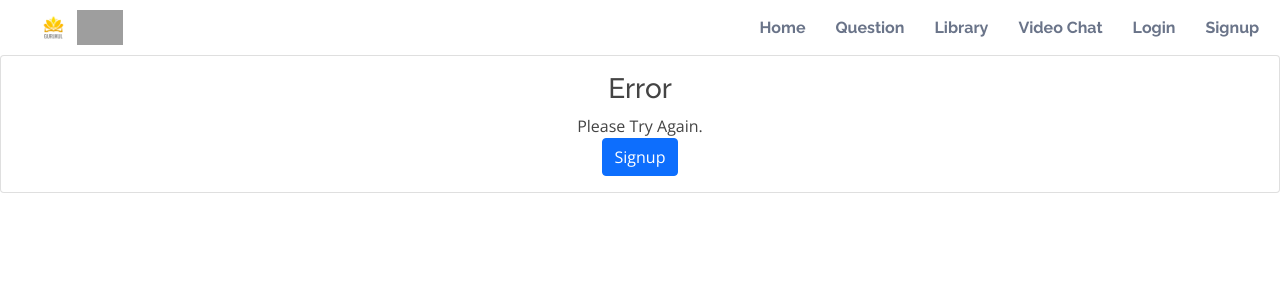
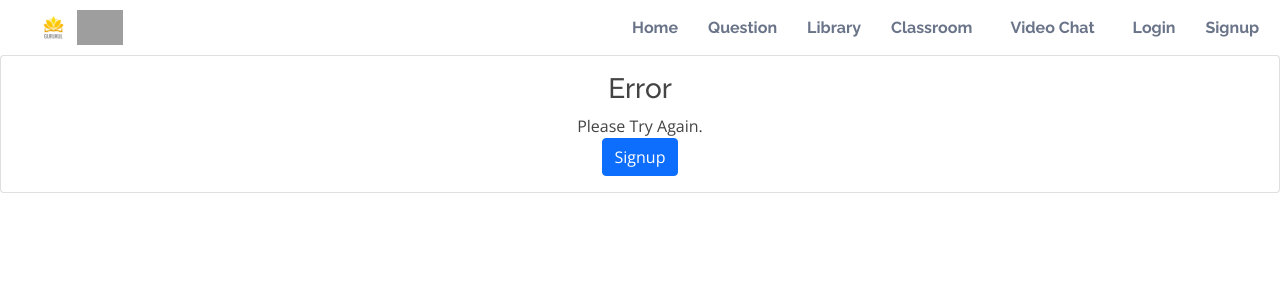
Before and after one commit to belelaritra/Gurukul, a Django app: page /error/ in a window 1280 px wide. Shown: the top 300 px of the page. Run offline with Django 3.2, Linux system fonts and the light colour scheme; some libraries are stand-ins or nearby versions; grey boxes are pictures that could not be loaded.

Commit message:
Classroom and Conference added un navbar

```diff
--- a/templates/base.html
+++ b/templates/base.html
@@ -88,8 +88,15 @@
         </li>
         <li>
           <a
-            class="nav-link {% block Videoactive %} {% endblock Videoactive %}"
-            href="#"
+            class="nav-link {% block Classroomactive %} {% endblock Classroomactive %}"
+            href="https://classsroom.herokuapp.com/" target="_blank"
+            >Classroom</a
+          >
+        </li>
+        <li>
+          <a
+            class="nav-link {% block Videoactive %} {% endblock Videoactive %} mx-2"
+            href="https://confeerence.herokuapp.com/" target="_blank"
             >Video Chat</a
           >
         </li>
```
